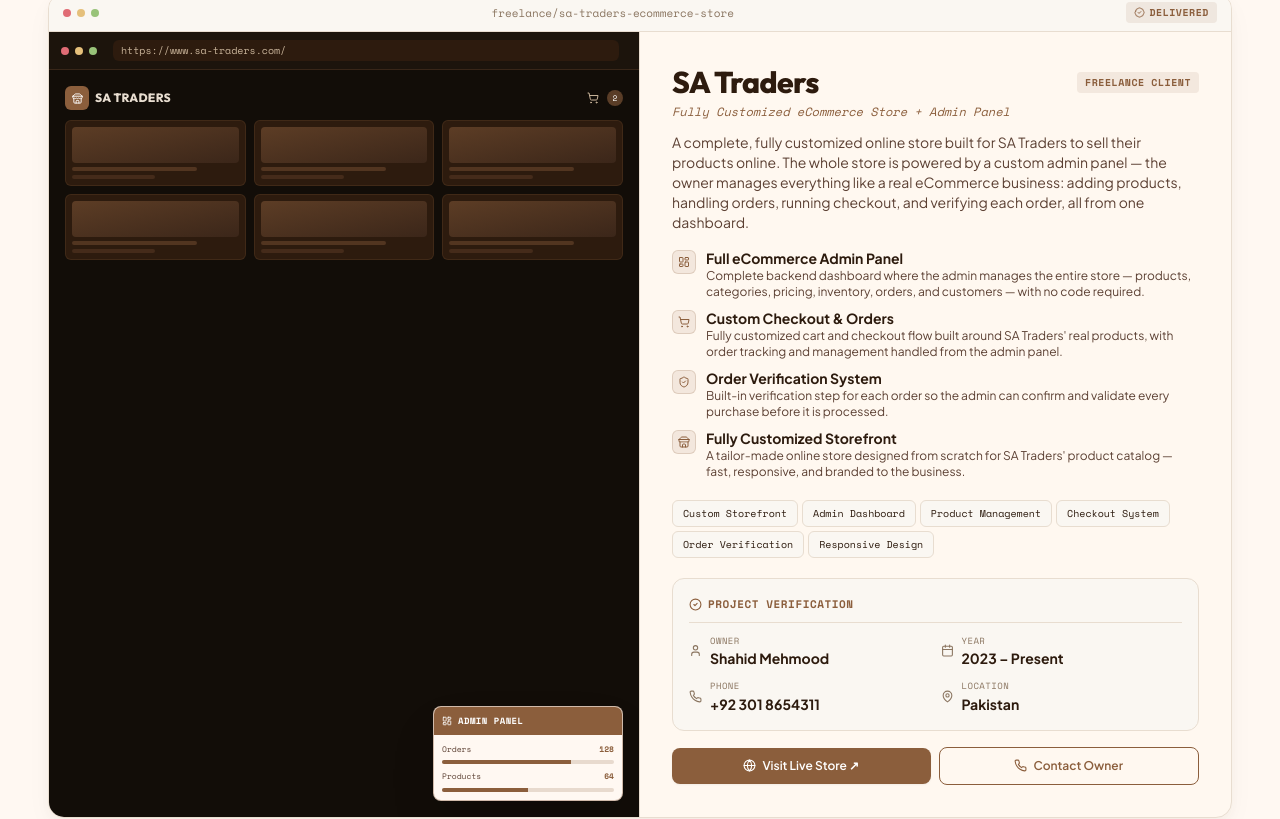
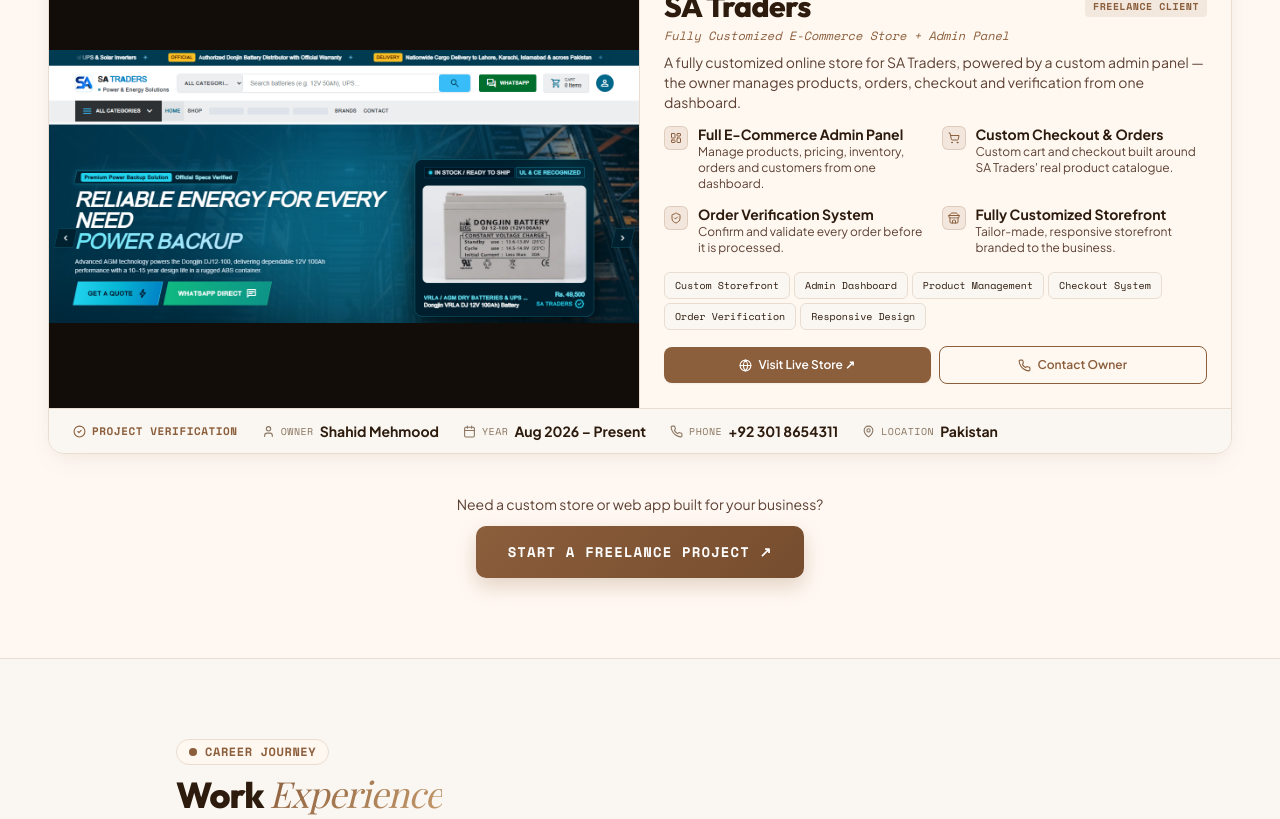
Before and after one commit to ITZ-HURAIRAH18/DevHurairah, a React (Vite) app in the folder portfolio-js/: page / in a window 1280 px wide. Shown: the part 5880-6699 px from the top of the page. Built offline with nearby package versions, Linux system fonts and the light colour scheme; a web font is replaced by a local one.

Commit message:
feat: add freelance page showcasing SA Traders e-commerce project

```diff
--- a/portfolio-js/src/pages/Freelance.jsx
+++ b/portfolio-js/src/pages/Freelance.jsx
@@ -12,108 +12,27 @@
   User,
 } from "lucide-react";
 
-/* Lightweight CSS mockup of the SA Traders storefront + admin panel.
-   Used so the section looks complete without needing a screenshot asset. */
-const StorefrontPreview = () => (
-  <div className="relative w-full h-full bg-[#120d08] overflow-hidden flex flex-col">
-    {/* Browser chrome */}
-    <div className="bg-[#1c140c] px-3 py-2 border-b border-[#8B5E3C]/25 flex items-center gap-2 shrink-0">
-      <div className="flex gap-1.5">
-        <span className="w-2 h-2 rounded-full bg-[#E06C75]" />
-        <span className="w-2 h-2 rounded-full bg-[#E5C07B]" />
-        <span className="w-2 h-2 rounded-full bg-[#98C379]" />
-      </div>
-      <div className="flex-1 mx-2">
-        <div className="bg-[#2D1B0E] rounded-md px-2 py-0.5 text-[9px] sm:text-[10px] font-mono text-[#C9B49A] truncate">
-          https://www.sa-traders.com/
-        </div>
-      </div>
-    </div>
-
-    {/* Storefront mock */}
-    <div className="relative flex-1 p-3 sm:p-4 flex flex-col gap-2.5">
-      {/* Store header */}
-      <div className="flex items-center justify-between">
-        <div className="flex items-center gap-1.5">
-          <span className="w-5 h-5 sm:w-6 sm:h-6 rounded-md bg-[#8B5E3C] flex items-center justify-center">
-            <Store size={11} className="text-white" />
-          </span>
-          <span className="font-heading font-extrabold text-[11px] sm:text-xs text-[#E8DDD0] tracking-wide">
-            SA TRADERS
-          </span>
-        </div>
-        <div className="flex items-center gap-2 text-[#C9B49A]">
-          <ShoppingCart size={12} />
-          <span className="w-4 h-4 rounded-full bg-[#8B5E3C]/60 text-[8px] font-mono text-white flex items-center justify-center">
-            2
-          </span>
-        </div>
-      </div>
-
-      {/* Product grid mock */}
-      <div className="grid grid-cols-3 gap-1.5 sm:gap-2">
-        {[...Array(6)].map((_, i) => (
-          <div
-            key={i}
-            className="rounded-md bg-[#2D1B0E] border border-[#8B5E3C]/20 p-1.5 flex flex-col gap-1"
-          >
-            <div className="h-7 sm:h-9 rounded bg-gradient-to-br from-[#8B5E3C]/50 to-[#5C4033]/30" />
-            <div className="h-1 w-3/4 rounded bg-[#8B5E3C]/40" />
-            <div className="h-1 w-1/2 rounded bg-[#8B5E3C]/25" />
-          </div>
-        ))}
-      </div>
-
-      {/* Admin panel mock — floats over the store */}
-      <div className="absolute right-2.5 sm:right-4 bottom-2.5 sm:bottom-4 w-[46%] max-w-[190px] rounded-lg bg-[#FFF8F2] border border-[#8B5E3C]/40 shadow-2xl overflow-hidden">
-        <div className="flex items-center gap-1.5 px-2 py-1.5 bg-[#8B5E3C]">
-          <LayoutDashboard size={10} className="text-white" />
-          <span className="font-mono text-[8px] sm:text-[9px] font-bold text-white uppercase tracking-wider">
-            Admin Panel
-          </span>
-        </div>
-        <div className="p-1.5 sm:p-2 space-y-1">
-          <div className="flex items-center justify-between">
-            <span className="font-mono text-[8px] text-[#5C4033]">Orders</span>
-            <span className="font-mono text-[8px] font-bold text-[#8B5E3C]">128</span>
-          </div>
-          <div className="h-1 rounded bg-[#8B5E3C]/20 overflow-hidden">
-            <div className="h-full w-3/4 bg-[#8B5E3C]" />
-          </div>
-          <div className="flex items-center justify-between pt-0.5">
-            <span className="font-mono text-[8px] text-[#5C4033]">Products</span>
-            <span className="font-mono text-[8px] font-bold text-[#8B5E3C]">64</span>
-          </div>
-          <div className="h-1 rounded bg-[#8B5E3C]/20 overflow-hidden">
-            <div className="h-full w-1/2 bg-[#8B5E3C]" />
-          </div>
-        </div>
-      </div>
-    </div>
-  </div>
-);
-
 const Freelance = () => {
   const features = [
     {
       icon: LayoutDashboard,
-      title: "Full eCommerce Admin Panel",
-      desc: "Complete backend dashboard where the admin manages the entire store — products, categories, pricing, inventory, orders, and customers — with no code required.",
+      title: "Full E-Commerce Admin Panel",
+      desc: "Manage products, pricing, inventory, orders and customers from one dashboard.",
     },
     {
       icon: ShoppingCart,
       title: "Custom Checkout & Orders",
-      desc: "Fully customized cart and checkout flow built around SA Traders' real products, with order tracking and management handled from the admin panel.",
+      desc: "Custom cart and checkout built around SA Traders' real product catalogue.",
     },
     {
       icon: ShieldCheck,
       title: "Order Verification System",
-      desc: "Built-in verification step for each order so the admin can confirm and validate every purchase before it is processed.",
+      desc: "Confirm and validate every order before it is processed.",
     },
     {
       icon: Store,
       title: "Fully Customized Storefront",
-      desc: "A tailor-made online store designed from scratch for SA Traders' product catalog — fast, responsive, and branded to the business.",
+      desc: "Tailor-made, responsive storefront branded to the business.",
     },
   ];
 
@@ -124,10 +43,10 @@
   ];
 
   return (
-    <section id="freelance" className="py-16 sm:py-24 bg-[#FFF8F2] border-t border-[#E8DDD0]">
+    <section id="freelance" className="py-14 sm:py-20 bg-[#FFF8F2] border-t border-[#E8DDD0]">
       <div className="max-w-7xl wide:max-w-[1440px] xwide:max-w-[1840px] uwide:max-w-[2100px] mx-auto px-4 sm:px-8 lg:px-12">
         {/* Section Heading */}
-        <div className="flex flex-col md:flex-row md:items-end justify-between mb-8 sm:mb-12 gap-4 sm:gap-6">
+        <div className="flex flex-col md:flex-row md:items-end justify-between mb-6 sm:mb-10 gap-4 sm:gap-6">
           <div>
             <div className="inline-flex items-center gap-2 px-3 py-1 bg-[#FAF7F2] border border-[#E8DDD0] rounded-full mb-2 sm:mb-3">
               <span className="w-2 h-2 rounded-full bg-[#8B5E3C]" />
@@ -139,10 +58,8 @@
               Freelance <span className="gradient-text font-serif italic font-normal">Projects</span>
             </h2>
             <div className="w-20 sm:w-24 h-1 bg-[#8B5E3C] rounded-full mt-1.5" />
-            <p className="font-sans text-xs sm:text-sm text-[#5C4033] mt-4 max-w-xl leading-relaxed">
-              Real products, delivered for real clients. Since 2023 I have worked independently
-              building end-to-end solutions for businesses — from full online stores to automation
-              systems. Here is a featured client build.
+            <p className="font-sans text-xs sm:text-sm text-[#5C4033] mt-3 max-w-xl leading-relaxed">
+              Real products, delivered for real clients since 2023 — here is a featured client build.
             </p>
           </div>
 
@@ -182,13 +99,27 @@
           </div>
 
           <div className="grid grid-cols-1 lg:grid-cols-2">
-            {/* Left — visual preview */}
-            <div className="relative min-h-[240px] sm:min-h-[320px] border-b lg:border-b-0 lg:border-r border-[#E8DDD0]">
-              <StorefrontPreview />
+            {/* Left — real screenshot of the live SA Traders store */}
+            <div className="relative bg-[#120d08] border-b lg:border-b-0 lg:border-r border-[#E8DDD0] overflow-hidden group">
+              <a
+                href="https://www.sa-traders.com/"
+                target="_blank"
+                rel="noopener noreferrer"
+                aria-label="Open the live SA Traders store"
+                className="block lg:absolute lg:inset-0"
+              >
+                <img
+                  src="/assets/satraders.png"
+                  alt="SA Traders — fully customized E-Commerce store homepage"
+                  loading="lazy"
+                  className="block w-full h-auto lg:h-full object-contain transition-transform duration-500 group-hover:scale-105"
+                />
+              </a>
+              <div className="pointer-events-none absolute inset-0 bg-gradient-to-t from-[#2D1B0E]/55 via-transparent to-transparent opacity-0 group-hover:opacity-100 transition-opacity duration-300" />
             </div>
 
             {/* Right — project details */}
-            <div className="p-5 sm:p-8">
+            <div className="p-5 sm:p-6">
               <div className="flex items-center justify-between gap-2 mb-1">
                 <h3 className="font-heading font-extrabold text-xl sm:text-3xl text-[#2D1B0E]">
                   SA Traders
@@ -198,21 +129,19 @@
                 </span>
               </div>
 
-              <p className="font-mono text-xs italic text-[#8B5E3C] mb-3">
-                Fully Customized eCommerce Store + Admin Panel
+              <p className="font-mono text-xs italic text-[#8B5E3C] mb-2">
+                Fully Customized E-Commerce Store + Admin Panel
               </p>
 
-              <p className="font-sans text-xs sm:text-sm text-[#5C4033] leading-relaxed mb-4">
-                A complete, fully customized online store built for SA Traders to sell their
-                products online. The whole store is powered by a custom admin panel — the owner
-                manages everything like a real eCommerce business: adding products, handling
-                orders, running checkout, and verifying each order, all from one dashboard.
+              <p className="font-sans text-xs sm:text-sm text-[#5C4033] leading-relaxed mb-3">
+                A fully customized online store for SA Traders, powered by a custom admin panel —
+                the owner manages products, orders, checkout and verification from one dashboard.
               </p>
 
-              {/* Feature list */}
-              <ul className="space-y-2 mb-5">
+              {/* Feature list — two columns on wide screens */}
+              <div className="grid gap-2.5 sm:gap-3 xl:grid-cols-2 mb-4">
                 {features.map((f, i) => (
-                  <li key={i} className="flex gap-2.5">
+                  <div key={i} className="flex gap-2.5">
                     <span className="mt-0.5 shrink-0 w-6 h-6 rounded-md bg-[#8B5E3C]/10 border border-[#8B5E3C]/20 flex items-center justify-center">
                       <f.icon size={12} className="text-[#8B5E3C]" />
                     </span>
@@ -224,12 +153,12 @@
                         {f.desc}
                       </p>
                     </div>
-                  </li>
+                  </div>
                 ))}
-              </ul>
+              </div>
 
               {/* Tech tags */}
-              <div className="flex flex-wrap gap-1 mb-5">
+              <div className="flex flex-wrap gap-1 mb-4">
                 {["Custom Storefront", "Admin Dashboard", "Product Management", "Checkout System", "Order Verification", "Responsive Design"].map(
                   (t, tIdx) => (
                     <span
@@ -242,71 +171,8 @@
                 )}
               </div>
 
-              {/* Client / Owner verification block */}
-              <div className="rounded-xl bg-[#FAF7F2] border border-[#E8DDD0] p-3.5 sm:p-4">
-                <div className="flex items-center gap-1.5 mb-2.5 pb-2 border-b border-[#E8DDD0]">
-                  <CheckCircle2 size={13} className="text-[#8B5E3C]" />
-                  <span className="font-mono text-[10px] sm:text-[11px] font-bold text-[#8B5E3C] uppercase tracking-wider">
-                    Project Verification
-                  </span>
-                </div>
-
-                <div className="grid grid-cols-1 sm:grid-cols-2 gap-2.5">
-                  <div className="flex items-center gap-2">
-                    <User size={13} className="text-[#8A7560] shrink-0" />
-                    <div>
-                      <p className="font-mono text-[9px] text-[#8A7560] uppercase tracking-wider">
-                        Owner
-                      </p>
-                      <p className="font-sans text-xs sm:text-sm font-bold text-[#2D1B0E]">
-                        Shahid Mehmood
-                      </p>
-                    </div>
-                  </div>
-
-                  <div className="flex items-center gap-2">
-                    <Calendar size={13} className="text-[#8A7560] shrink-0" />
-                    <div>
-                      <p className="font-mono text-[9px] text-[#8A7560] uppercase tracking-wider">
-                        Year
-                      </p>
-                      <p className="font-sans text-xs sm:text-sm font-bold text-[#2D1B0E]">
-                        2023 – Present
-                      </p>
-                    </div>
-                  </div>
-
-                  <a
-                    href="tel:+923018654311"
-                    className="flex items-center gap-2 group"
-                  >
-                    <Phone size={13} className="text-[#8A7560] shrink-0" />
-                    <div>
-                      <p className="font-mono text-[9px] text-[#8A7560] uppercase tracking-wider">
-                        Phone
-                      </p>
-                      <p className="font-sans text-xs sm:text-sm font-bold text-[#2D1B0E] group-hover:text-[#8B5E3C] transition-colors">
-                        +92 301 8654311
-                      </p>
-                    </div>
-                  </a>
-
-                  <div className="flex items-center gap-2">
-                    <MapPin size={13} className="text-[#8A7560] shrink-0" />
-                    <div>
-                      <p className="font-mono text-[9px] text-[#8A7560] uppercase tracking-wider">
-                        Location
-                      </p>
-                      <p className="font-sans text-xs sm:text-sm font-bold text-[#2D1B0E]">
-                        Pakistan
-                      </p>
-                    </div>
-                  </div>
-                </div>
-              </div>
-
               {/* Action buttons */}
-              <div className="flex flex-col sm:flex-row items-stretch sm:items-center gap-2 mt-4">
+              <div className="flex flex-col sm:flex-row items-stretch sm:items-center gap-2">
                 <a
                   href="https://www.sa-traders.com/"
                   target="_blank"
@@ -324,10 +190,47 @@
               </div>
             </div>
           </div>
+
+          {/* Verification strip — compact single-row footer */}
+          <div className="flex flex-wrap items-center gap-x-4 sm:gap-x-6 gap-y-1.5 bg-[#FAF7F2] border-t border-[#E8DDD0] px-4 sm:px-6 py-3">
+            <span className="inline-flex items-center gap-1.5">
+              <CheckCircle2 size={13} className="text-[#8B5E3C]" />
+              <span className="font-mono text-[10px] sm:text-[11px] font-bold text-[#8B5E3C] uppercase tracking-wider">
+                Project Verification
+              </span>
+            </span>
+
+            <span className="inline-flex items-center gap-1.5">
+              <User size={13} className="text-[#8A7560]" />
+              <span className="font-mono text-[9px] sm:text-[10px] text-[#8A7560] uppercase tracking-wider">Owner</span>
+              <span className="font-sans text-xs sm:text-sm font-bold text-[#2D1B0E]">Shahid Mehmood</span>
+            </span>
+
+            <span className="inline-flex items-center gap-1.5">
+              <Calendar size={13} className="text-[#8A7560]" />
+              <span className="font-mono text-[9px] sm:text-[10px] text-[#8A7560] uppercase tracking-wider">Year</span>
+              <span className="font-sans text-xs sm:text-sm font-bold text-[#2D1B0E]">Aug 2026 – Present</span>
+            </span>
+
+            <a
+              href="tel:+923018654311"
+              className="inline-flex items-center gap-1.5 hover:opacity-75 transition-opacity"
+            >
+              <Phone size={13} className="text-[#8A7560]" />
+              <span className="font-mono text-[9px] sm:text-[10px] text-[#8A7560] uppercase tracking-wider">Phone</span>
+              <span className="font-sans text-xs sm:text-sm font-bold text-[#2D1B0E]">+92 301 8654311</span>
+            </a>
+
+            <span className="hidden sm:inline-flex items-center gap-1.5">
+              <MapPin size={13} className="text-[#8A7560]" />
+              <span className="font-mono text-[9px] sm:text-[10px] text-[#8A7560] uppercase tracking-wider">Location</span>
+              <span className="font-sans text-xs sm:text-sm font-bold text-[#2D1B0E]">Pakistan</span>
+            </span>
+          </div>
         </div>
 
         {/* CTA */}
-        <div className="mt-10 sm:mt-14 text-center">
+        <div className="mt-8 sm:mt-10 text-center">
           <p className="font-sans text-xs sm:text-sm text-[#5C4033] mb-3">
             Need a custom store or web app built for your business?
           </p>
```
Also changed, not shown: portfolio-js/public/assets/satraders.png (added).
